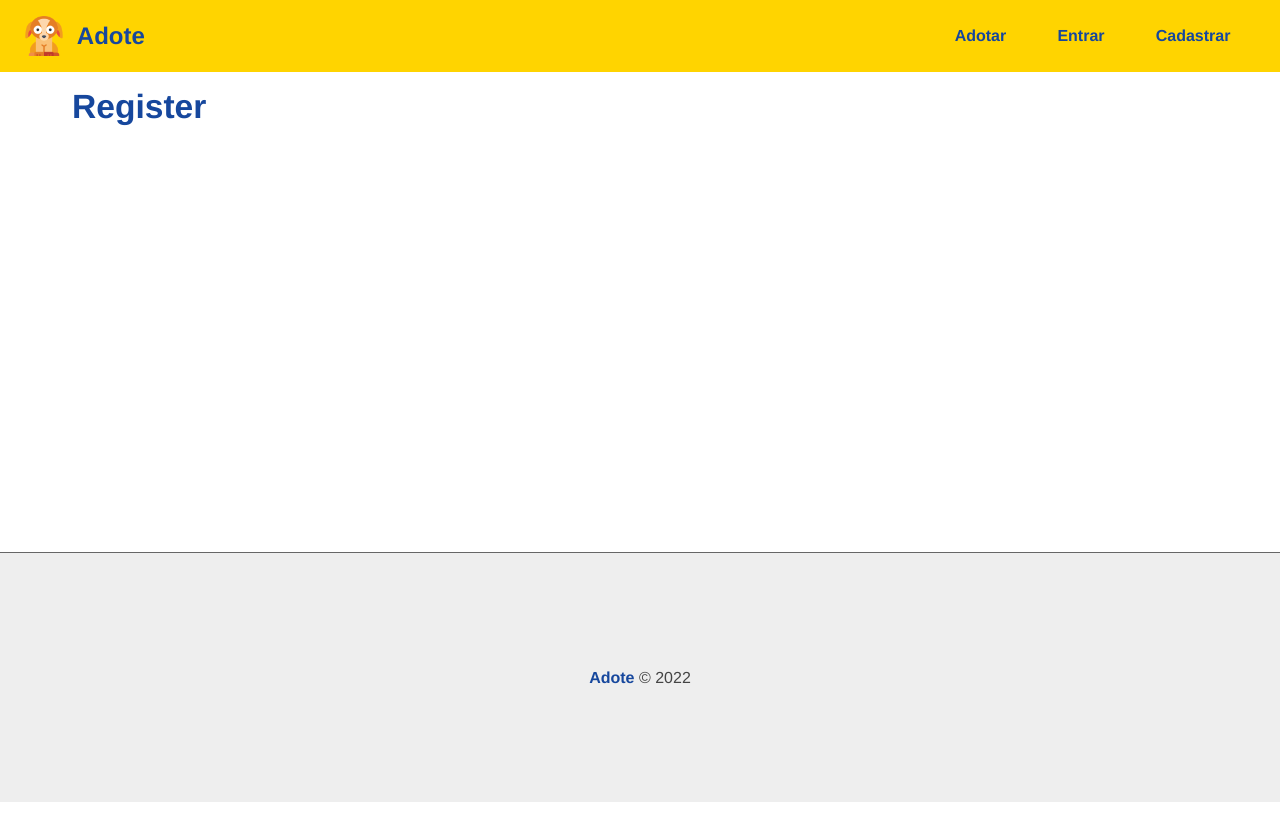
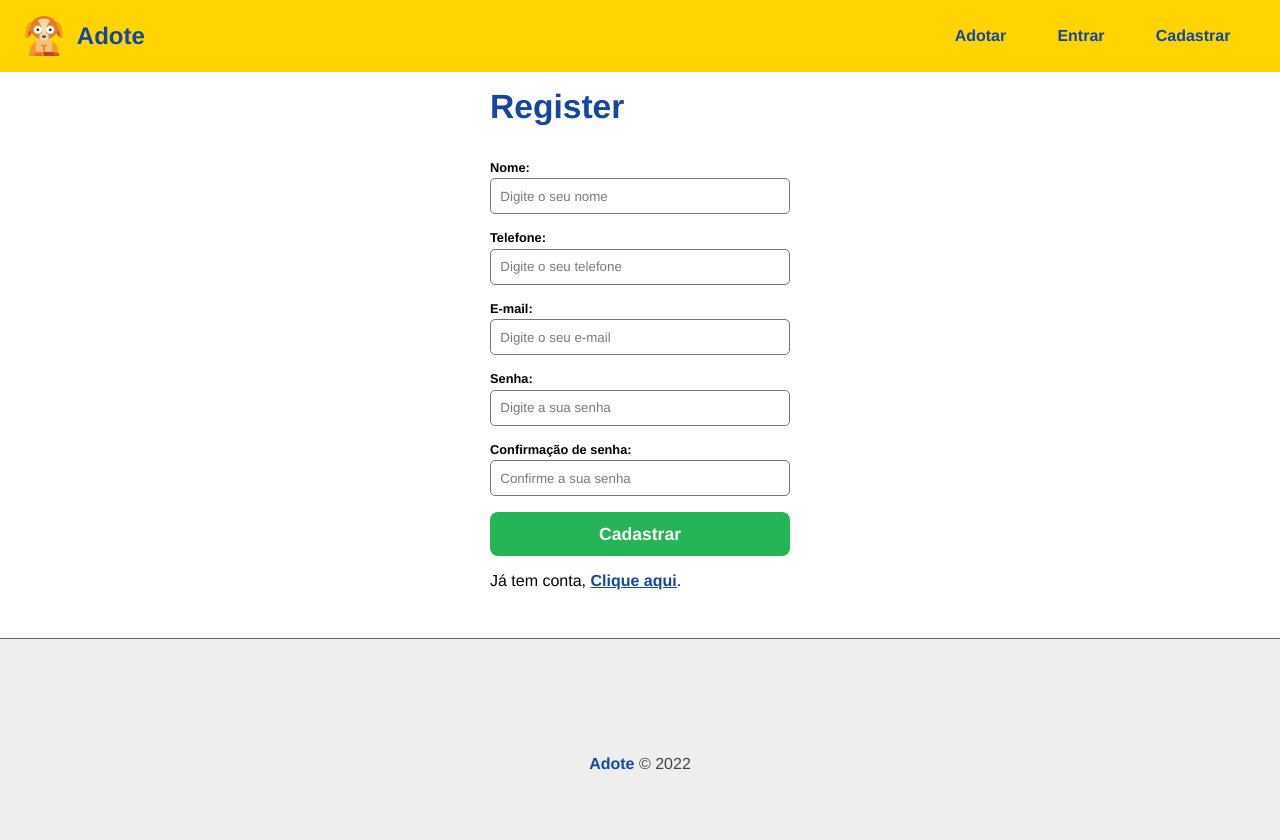
Before and after one commit to HenriqueTrigolo/Adote, a React (Create React App) app in the folder frontend/: page /register in a window 1280 px wide. Shown: the top 840 px of the page. Before the commit the page ends 802 px from the top, so only its background shows below. Built offline with nearby package versions, Linux system fonts and the light colour scheme.

Commit message:
criação e estilização do form de registro

```diff
--- /dev/null
+++ b/frontend/src/components/form/Form.module.css
@@ -0,0 +1,32 @@
+.form_container{
+    max-width: 300px;
+    margin: 0 auto;
+    background-color: #fff;
+    border-radius: 15px;
+}
+
+.form_container input[type='submit']{
+    border-radius: 8px;
+    background-color: #25b456;
+    color: #fff;
+    border: none;
+    min-width: 100px;
+    min-height: 2.5em;
+    width: 100%;
+    cursor: pointer;
+    font-size: 1.1em;
+    font-weight: bold;
+}
+
+.form_container input[type='submit']:hover{
+    background-color: #1c8a42;
+}
+
+.form_container p{
+    margin-top: 1em;
+}
+
+.form_container p a {
+    color: #16479d;
+    font-weight: bold;
+}
--- /dev/null
+++ b/frontend/src/components/form/Input.js
@@ -0,0 +1,12 @@
+import styles from './Input.module.css'
+
+function Input({type, text, name, placeholder, handleOnChange, value, multiple}){
+    return(
+        <div className={styles.form_control} >
+            <label htmlFor={name}>{text}:</label>
+            <input type={type} name={name} id={name} placeholder={placeholder} onChange={handleOnChange} value={value} {...(multiple ? {multiple} : '')}/>
+        </div>
+    )
+}
+
+export default Input
--- /dev/null
+++ b/frontend/src/components/form/Input.module.css
@@ -0,0 +1,21 @@
+.form_control{
+    display: flex;
+    flex-direction: column;
+    margin-bottom: 1em;
+}
+
+.form_control label{
+    margin-bottom: .3em;
+    font-weight: bold;
+    font-size: .8em;
+}
+
+.form_control input{
+    padding: .7em;
+    border: 1px solid #777;
+    border-radius: 5px;
+}
+
+.form_control input::placeholder{
+    color: #7b7b7b;
+}
--- a/frontend/src/components/pages/Auth/Register.js
+++ b/frontend/src/components/pages/Auth/Register.js
@@ -1,7 +1,25 @@
+import Input from '../../form/Input'
+import styles from '../../form/Form.module.css'
+
+import {Link} from 'react-router-dom'
+
 function Register(){
+    function handleChange(e){
+
+    }
+
     return(
-        <section>
+        <section className={styles.form_container}>
             <h1>Register</h1>
+            <form>
+                <Input type="text" text="Nome" name="name" placeholder="Digite o seu nome" handleOnChange={handleChange}/>
+                <Input type="text" text="Telefone" name="phone" placeholder="Digite o seu telefone" handleOnChange={handleChange}/>
+                <Input type="email" text="E-mail" name="email" placeholder="Digite o seu e-mail" handleOnChange={handleChange}/>
+                <Input type="password" text="Senha" name="password" placeholder="Digite a sua senha" handleOnChange={handleChange}/>
+                <Input type="password" text="Confirmação de senha" name="confirmPassword" placeholder="Confirme a sua senha" handleOnChange={handleChange}/>
+                <input type="submit" value="Cadastrar"/>
+            </form>
+            <p>Já tem conta, <Link to="/login">Clique aqui</Link>.</p>
         </section>
     )
 }
```
